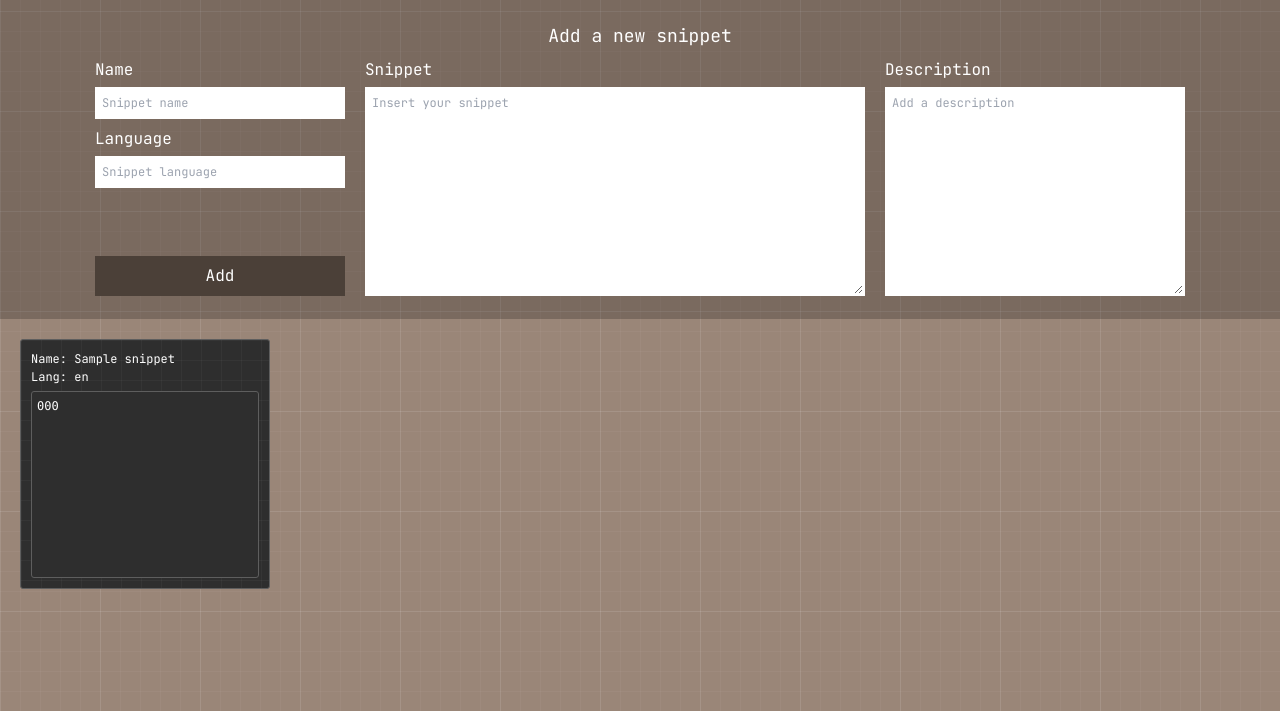
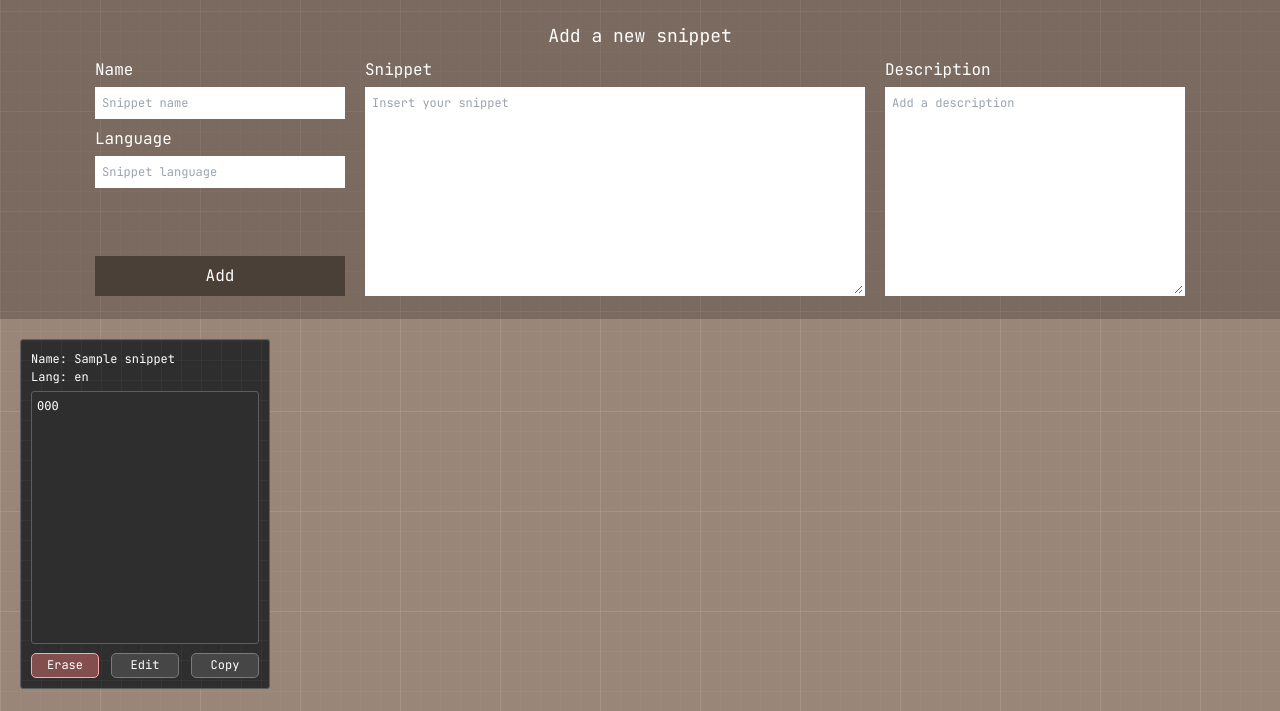
Before and after one commit to Alex2os/snippet-saver, a Flask app: page / in a window 1280 px wide. Shown: the part 89-800 px from the top of the page. Run offline with Flask 3, Linux system fonts and the light colour scheme; a user stored in the database is signed in; tables that the repository leaves empty hold one stand-in row (values such as "Sample post"); some libraries are stand-ins or nearby versions.

Commit message:
now snippets can be erase through their own buttons

```diff
--- a/app/static/css/index.css
+++ b/app/static/css/index.css
@@ -22,6 +22,7 @@
 }
 
 .saved_snippet{
+    position: relative;
     display: flex;
     flex-direction: column;
     gap: 5px;
@@ -31,7 +32,7 @@
     background-color: #2e2e2e;
 
     width: 250px;
-    height: 250px;
+    height: 350px;
 
     font-size: 12px;
     padding: 10px;
@@ -49,11 +50,12 @@
         100px 100px,
         100px 100px;
 }
-
+/*
 .saved_snippet:hover{
     cursor: pointer;
     opacity: 0.9;
 }
+    */
 
 .account_button{
     padding: 5px;
@@ -79,3 +81,46 @@
 .account_button.logout{
     background-color: #ff746c;
 }
+
+.snippet_card_button{
+    display: flex;
+    align-items: center;
+    justify-content: center;
+    width: 100%;
+    height: 100%;
+    user-select: none;
+    border-radius: 5px;
+
+    background-color: #464646;
+    border: 1px solid #7a7a7a;
+
+    transition: 0.1s;
+}
+
+.snippet_card_button:hover{
+    opacity: 0.8;
+    cursor: pointer;
+}
+
+
+/*
+.snippet_button.copy{
+    background-color: #83754e;
+    border: 1px solid #fce6a9;
+}
+
+.snippet_button.edit{
+    background-color: #4e837c;
+    border: 1px solid #a9fcf8;
+}
+*/
+
+.snippet_card_button.erase{
+    background-color: #834e4e;
+    border: 1px solid #fca9a9;
+}
+
+.snippet_card_button_wrapper{
+    height: 100%;
+    width: 33%;
+}
--- a/app/templates/index.html
+++ b/app/templates/index.html
@@ -21,10 +21,10 @@
             {% if current_user.is_authenticated %}
             <div class="flex flex-col justify-center items-center gap-2">
                 <p class="text-white">Hello, {{ current_user.user_username }}</p>
-                <a href = "/auth/logout" class = "account_button logout"">Logout</a>
+                <a href="/auth/logout" class="account_button logout"">Logout</a>
             </div>
             {% else %}
-            <a href="/login_page" class="account_button login">Login</a>
+            <a href=" /login_page" class="account_button login">Login</a>
                 <a href="/register_page" class="account_button register">Register</a>
                 {% endif %}
 
@@ -55,8 +55,8 @@
 
                         <div class="input_wrapper">
                             <p>Language</p>
-                        <input name="language" type="text" class="add_snippet_input"
-                            placeholder="Snippet language" required />
+                            <input name="language" type="text" class="add_snippet_input" placeholder="Snippet language"
+                                required />
                         </div>
 
                         <!-- we use margin top to get the non absolute positioned object (the button) down the flex. -->
@@ -82,23 +82,48 @@
         </div>
 
         <!-- snippets' list -->
-    <div class="flex flex-row gap-3 p-[20px]">
-
+        <!-- we can just do flex-wrap to make it so the flex breaks in lines when there's not enough space for the objects. this solves the problem when shrinking the width of the page for the cards.-->
+        <div class="flex flex-row flex-wrap justify-start items-center gap-3 p-[20px]">
             {% for snippet in snippets %}
 
-        <a class="saved_snippet">
+            <div class="saved_snippet">
                 <div>
                     <h2>Name: {{ snippet.snippet_name }}</h2>
 
                     <p>Lang: {{ snippet.snippet_language }}</p>
                 </div>
 
-            <div class="w-full h-full bg-[#2e2e2e] p-[5px] rounded-[3px] border-solid border-[1px] border-[#5e5e5e]">
+                <div
+                    class="w-full h-[77%] bg-[#2e2e2e] p-[5px] rounded-[3px] border-solid border-[1px] border-[#5e5e5e]">
                     <pre>{{ snippet.snippet_code }}</pre>
                 </div>
-        </a>
+
+                <!-- erase, edit and copy buttons-->
+                <!-- we create forms for the required buttons, as we send information via POST with things like the snippet_id or other necessary data.-->
+                <!-- seems like for the form we can just send the route like it's right now, specifying the blueprint and the function of the route.-->
+                <!-- about the parameters, we specify the name of the parameter and we assign the value. as in this case we iterate through the snippets we can just use the snippet.snippet_id in this case.-->
+
+                <div
+                    class="absolute flex flex-row items-center justify-center gap-3 bottom-0 left-0 w-full h-[13%] p-[10px] gap-3">
+
+                    <form class="snippet_card_button_wrapper"
+                        action="{{ url_for('snippets.erase_snippet', snippet_id = snippet.snippet_id)}}" method="POST">
+                        <button class="snippet_card_button erase">Erase</button>
+                    </form>
+
+                    <div class="snippet_card_button_wrapper">
+                        <button class="snippet_card_button edit">Edit</button>
+                    </div>
+
+                    <div class="snippet_card_button_wrapper">
+                        <button class="snippet_card_button copy">Copy</button>
+                    </div>
+
+                </div>
+            </div>
 
             {% endfor %}
         </div>
+    </div>
 
 </body>
```
Also changed, not shown: app/snippets/routes.py (+14 -0 lines). Lines whose indentation alone changed are shown as unchanged.
